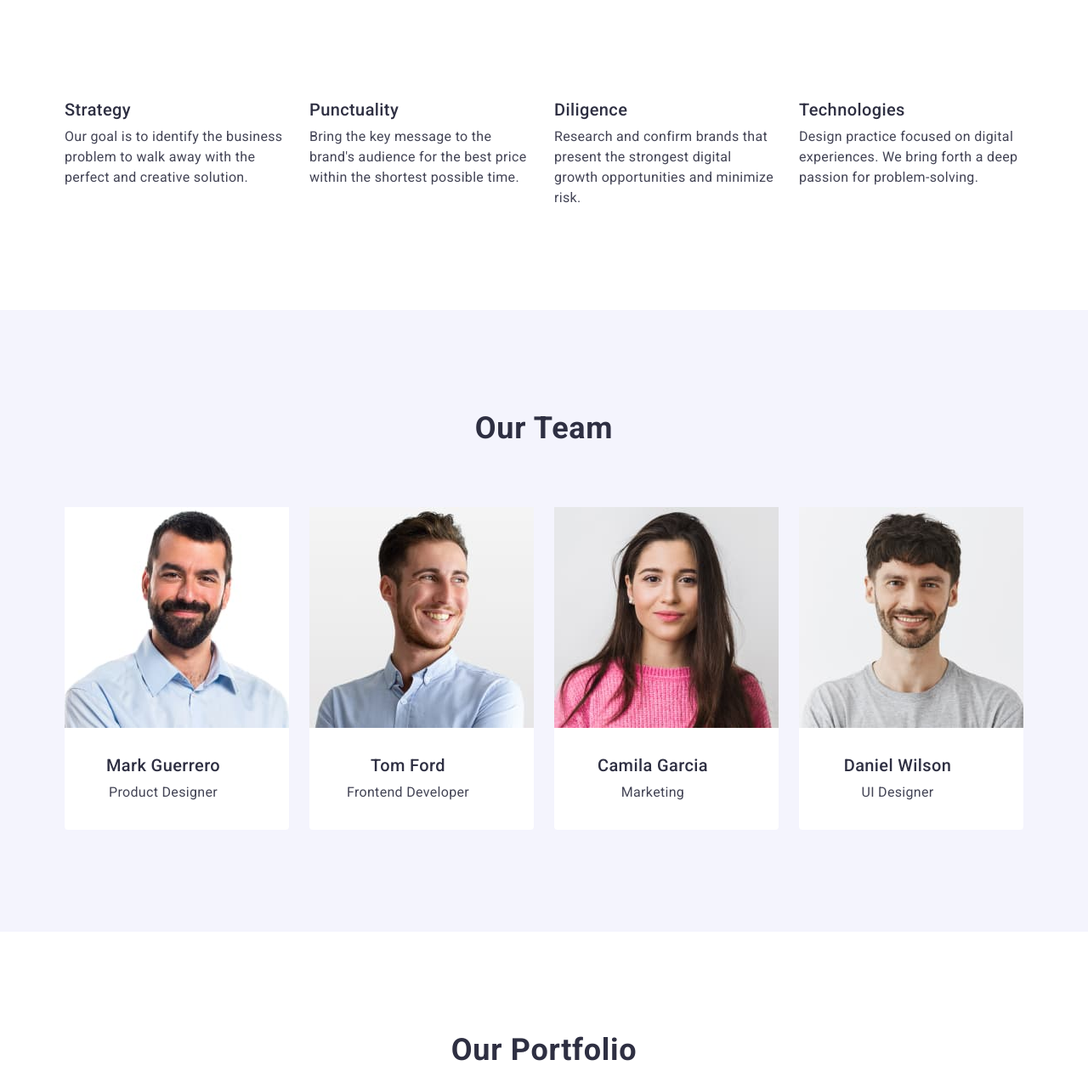
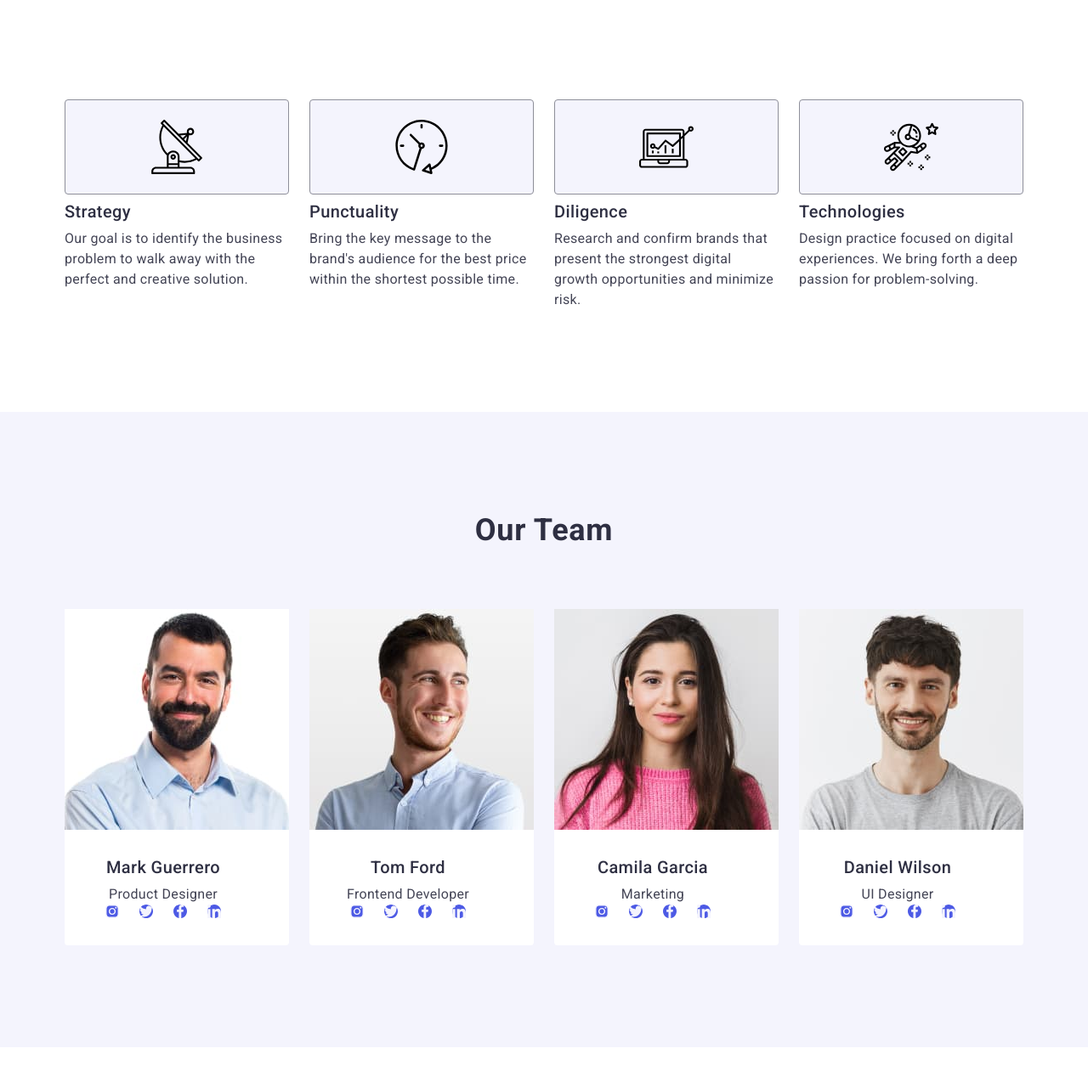
Before and after one commit to Ch1sch/goit-markup-hw-04, a plain HTML site: page index.html in a window 1280 px wide. Shown: the part 679-1960 px from the top of the page at 85% size. Drawn offline with nearby package versions, Linux system fonts and the light colour scheme.

Commit message:
first-step-hw4

```diff
--- a/css/styles.css
+++ b/css/styles.css
@@ -124,9 +124,12 @@ color: #404bbf;
 
 /*Effective solutions*/
 .hero-section{
-    background-color: #2e2f42;
     padding: 188px 0px;
     flex-shrink: 0;
+    background-image: linear-gradient(rgba(46, 47, 66, 0.70), rgba(46, 47, 66, 0.70)), url(/images/hero-bg.jpg);
+    background-repeat: no-repeat;
+    background-position: center;
+    background-size: cover;
 }
 
 .hero-title{
@@ -176,6 +179,13 @@ color: #404bbf;
     letter-spacing: 0.02em;
     color: #2e2f42;
     margin-bottom: 8px;
+    margin-top: 8px;
+}
+
+.skills-box{
+    display-flex;
+    justify-content: center;
+    align-items: center;
 }
 
 .skills-list{
@@ -192,6 +202,21 @@ width: 264px;
     line-height: 1.5;
     letter-spacing: 0.02em;
     color: #434455;
+}
+
+.skills-box{
+    display:flex;
+    align-items: center;
+    border-radius: 4px;
+    border: 1px solid #8E8F99;
+    background: #F4F4FD;
+    width: 264px;
+    height: 112px;
+}
+
+.skills-icon{
+    width: 64px;
+    height: 64px;
 }
 
 /*Our Team*/
@@ -253,6 +278,23 @@ align-items: center;
     letter-spacing: 0.02em;
     color: #434455;
     text-align: center;
+}
+
+.team-box{
+    display: flex;
+    gap: 24px;
+}
+
+.team-icon{
+    width:16px;
+    height: 16px;
+   fill: #F4F4FD;
+}
+
+.ellipse-icon{
+width: 40px;
+height: 40px;
+fill: #4D5AE5;
 }
 
 /*Portfolio*/
@@ -336,5 +378,4 @@ align-items: center;
     color: #F4F4FD;
     letter-spacing: 0.02em;
     max-width: 264px;
-    padding-bottom: 100px;
 }
--- a/index.html
+++ b/index.html
@@ -8,7 +8,7 @@
     <link href="https://fonts.googleapis.com/css2?family=Raleway:wght@700&family=Roboto:wght@400;500;700&display=swap" rel="stylesheet"/>
     <link rel="stylesheet" href="https://cdnjs.cloudflare.com/ajax/libs/modern-normalize/2.0.0/modern-normalize.min.css"/>
     <link rel="stylesheet" href="./css/styles.css" />
-    <title>Homework #3</title>
+    <title>Homework #4</title>
   </head>
 
   <body>
@@ -44,6 +44,11 @@
         <h2 class="visually-hidden">Skills</h2>
         <ul class="skills-list">
           <li class="skills-item">
+            <div class="skills-box">
+            <svg class="skills-icon">
+              <use href="./images/icons.svg#icon-antenna"></use>
+            </svg>
+            </div>
             <h3 class="skills-title">Strategy</h3>
             <p class="skills-text">
               Our goal is to identify the business problem to walk away with the
@@ -52,6 +57,11 @@
           </li>
 
           <li class="skills-item">
+            <div class="skills-box">
+            <svg class="skills-icon">
+              <use href="./images/icons.svg#icon-clock"></use>
+            </svg>
+          </div>
             <h3 class="skills-title">Punctuality</h3>
             <p class="skills-text">
               Bring the key message to the brand's audience for the best price
@@ -60,6 +70,11 @@
           </li>
 
           <li class="skills-item">
+            <div class="skills-box">
+            <svg class="skills-icon">
+              <use href="./images/icons.svg#icon-diagram"></use>
+            </svg>
+            </div>
             <h3 class="skills-title">Diligence</h3>
             <p class="skills-text">
               Research and confirm brands that present the strongest digital
@@ -68,6 +83,11 @@
           </li>
 
           <li class="skills-item">
+            <div class="skills-box">
+            <svg class="skills-icon">
+              <use href="./images/icons.svg#icon-astronaut"></use>
+            </svg>
+            </div>
             <h3 class="skills-title">Technologies</h3>
             <p class="skills-text">
               Design practice focused on digital experiences. We bring forth a
@@ -88,6 +108,28 @@
           <div class="team-card">
             <h3 class="team-list-title">Mark Guerrero</h3>
             <p class="team-list-text">Product Designer</p>
+            <div class="team-box">
+            <svg class="team-icon">
+              <use href="/images/icons.svg#icon-ellipse" class="ellipse-icon"></use>
+              <use href="/images/icons.svg#icon-instagram"></use>
+
+            </svg>
+            <svg class="team-icon">
+              <use href="/images/icons.svg#icon-ellipse" class="ellipse-icon"></use>
+              <use href="/images/icons.svg#icon-twitter"></use>
+
+            </svg>
+            <svg class="team-icon">
+              <use href="/images/icons.svg#icon-ellipse" class="ellipse-icon"></use>
+              <use href="/images/icons.svg#icon-facebook"></use>
+
+            </svg>
+            <svg class="team-icon">
+              <use href="/images/icons.svg#icon-ellipse" class="ellipse-icon"></use>
+              <use href="/images/icons.svg#icon-linkedin"></use>
+
+            </svg>
+           </div>
           </div>
           </li>
           <li class="team-list-item">
@@ -95,6 +137,27 @@
             <div class="team-card">
             <h3 class="team-list-title">Tom Ford</h3>
             <p class="team-list-text">Frontend Developer</p>
+            <div class="team-box">
+              <svg class="team-icon">
+                <use href="/images/icons.svg#icon-ellipse" class="ellipse-icon"></use>
+                <use href="/images/icons.svg#icon-instagram"></use>
+              </svg>
+
+              <svg class="team-icon">
+                <use href="/images/icons.svg#icon-ellipse" class="ellipse-icon"></use>
+                <use href="/images/icons.svg#icon-twitter"></use>
+              </svg>
+
+              <svg class="team-icon">
+                <use href="/images/icons.svg#icon-ellipse" class="ellipse-icon"></use>
+                <use href="/images/icons.svg#icon-facebook"></use>
+              </svg>
+
+              <svg class="team-icon">
+                <use href="/images/icons.svg#icon-ellipse" class="ellipse-icon"></use>
+                <use href="/images/icons.svg#icon-linkedin"></use>
+              </svg>
+             </div>
             </div>
           </li>
           <li class="team-list-item">
@@ -102,6 +165,24 @@
             <div class="team-card">
             <h3 class="team-list-title">Camila Garcia</h3>
             <p class="team-list-text">Marketing</p>
+            <div class="team-box">
+              <svg class="team-icon">
+                <use href="/images/icons.svg#icon-ellipse" class="ellipse-icon"></use>
+                <use href="/images/icons.svg#icon-instagram"></use>
+              </svg>
+              <svg class="team-icon">
+                <use href="/images/icons.svg#icon-ellipse" class="ellipse-icon"></use>
+                <use href="/images/icons.svg#icon-twitter"></use>
+              </svg>
+              <svg class="team-icon">
+                <use href="/images/icons.svg#icon-ellipse" class="ellipse-icon"></use>
+                <use href="/images/icons.svg#icon-facebook"></use>
+              </svg>
+              <svg class="team-icon">
+                <use href="/images/icons.svg#icon-ellipse" class="ellipse-icon"></use>
+                <use href="/images/icons.svg#icon-linkedin"></use>
+              </svg>
+             </div>
             </div>
           </li>
           <li class="team-list-item">
@@ -109,6 +190,27 @@
             <div class="team-card">
             <h3 class="team-list-title">Daniel Wilson</h3>
             <p class="team-list-text">UI Designer</p>
+            <div class="team-box">
+              <svg class="team-icon">
+                <use href="/images/icons.svg#icon-ellipse" class="ellipse-icon"></use>
+                <use href="/images/icons.svg#icon-instagram"></use>
+              </svg>
+
+              <svg class="team-icon">
+                <use href="/images/icons.svg#icon-ellipse" class="ellipse-icon"></use>
+                <use href="/images/icons.svg#icon-twitter"></use>
+              </svg>
+
+              <svg class="team-icon">
+                <use href="/images/icons.svg#icon-ellipse" class="ellipse-icon"></use>
+                <use href="/images/icons.svg#icon-facebook"></use>
+              </svg>
+
+              <svg class="team-icon">
+                <use href="/images/icons.svg#icon-ellipse" class="ellipse-icon"></use>
+                <use href="/images/icons.svg#icon-linkedin"></use>
+              </svg>
+             </div>
             </div>
           </li>
         </ul>
```
Also changed, not shown: images/hero-bg.jpg (added), images/icons.svg (added), images/images/ford.jpg (added), images/images/garcia.jpg (added), images/images/guerrero.jpg (added), images/images/hero-bg.jpg (added), images/images/icons.svg (added), images/images/portfolio/banking-app.jpg (added), images/images/portfolio/cashless-payment.jpg (added), images/images/portfolio/courses.jpg (added), images/images/portfolio/meditation.jpg (added), images/images/portfolio/screen.jpg (added), images/images/portfolio/taxi.jpg (added), images/images/wilson.jpg (added).
